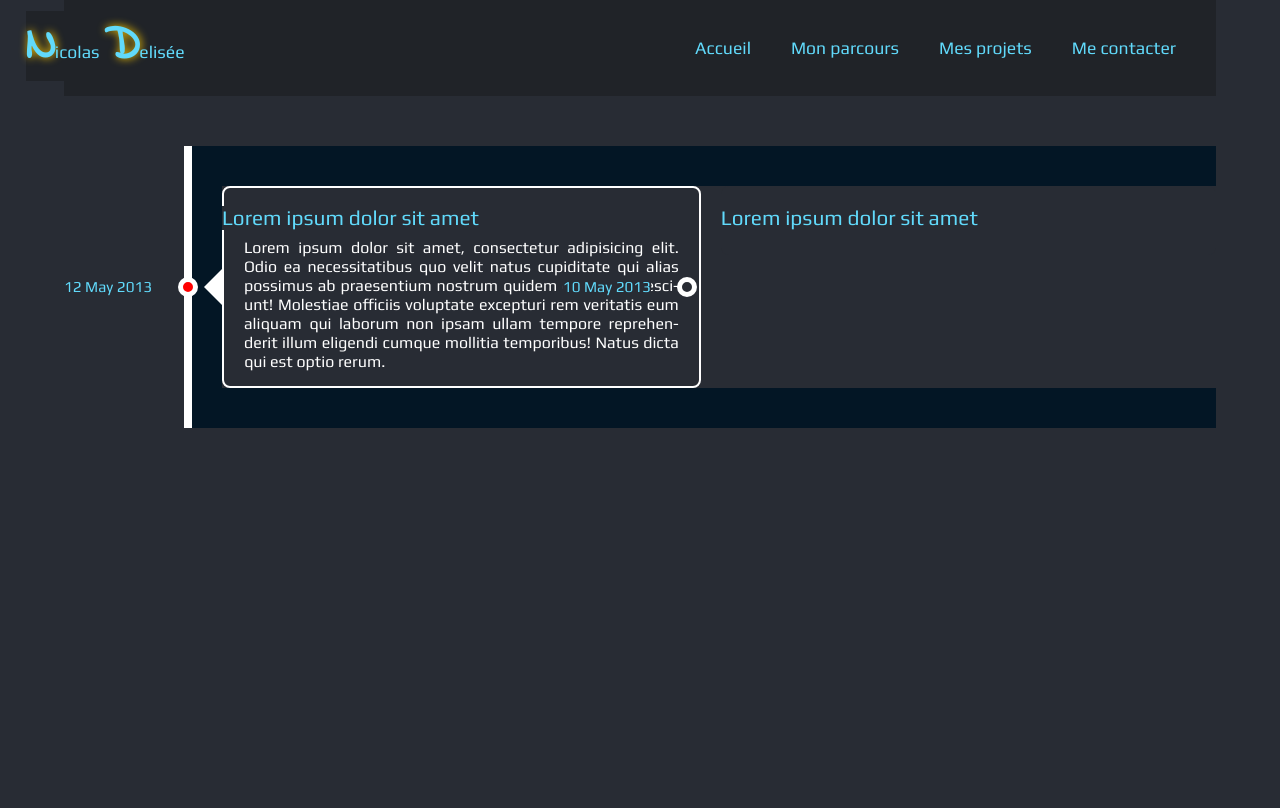
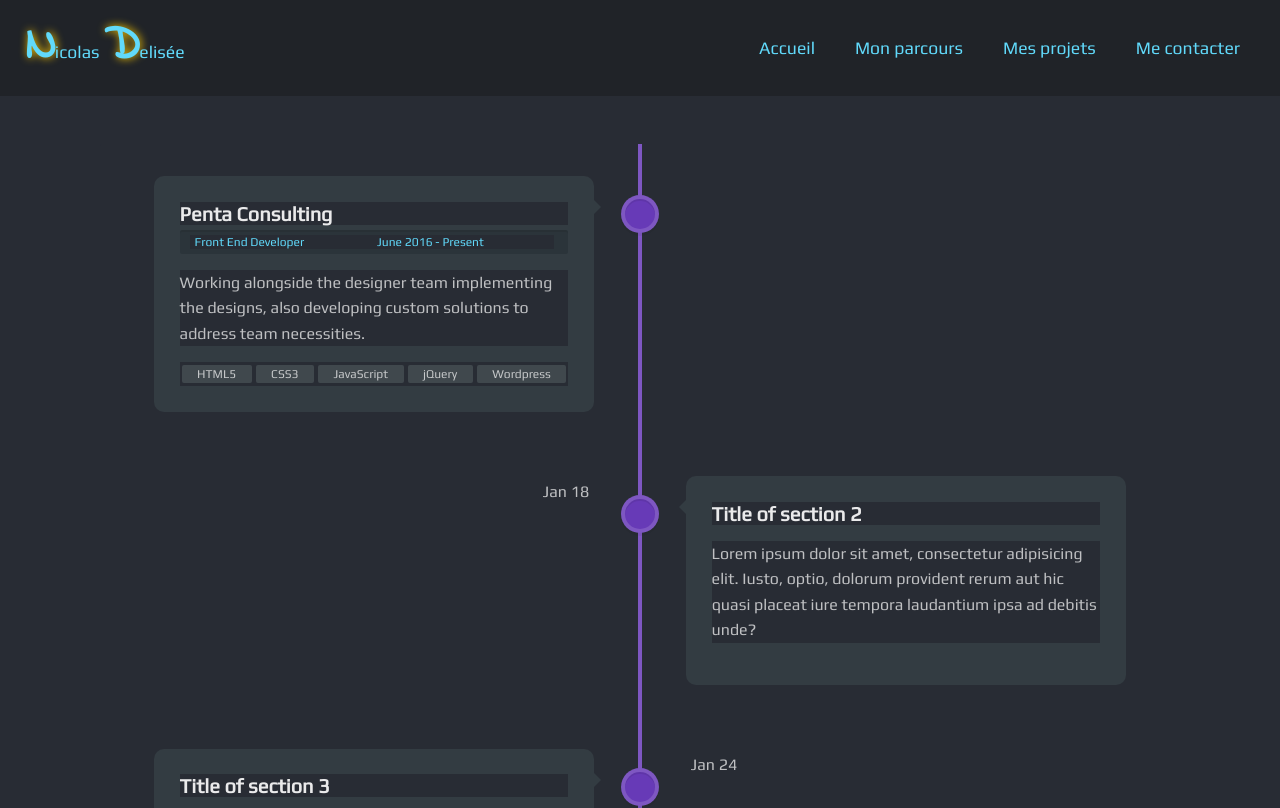
Before and after one commit to nicolasdelisee/Portfolio, a React (Vite) app: page /parcours in a window 1280 px wide. Shown: the top 808 px of the page. Built offline with nearby package versions, Linux system fonts and the light colour scheme; the HTML template or start-up script is replaced by a standard one.

Commit message:
Timeline created

```diff
--- /dev/null
+++ b/data/TimelineDates.jsx
@@ -0,0 +1,25 @@
+import wcs from "../src/assets/pictures/wcs.png";
+import iut from "../src/assets/pictures/iut.jpg"
+// import olim from "../src/assets/pictures/olim.jpg"
+// import voyage from "../src/assets/pictures/voyage.png"
+
+const TimelineDates = [
+    {
+        id: 1,
+        date: "Septembre 2022",
+        place: "Wild Code School, Bordeaux",
+        title: "Développeur Web",
+        description: "J'ai réalisé une formation de 5 mois à la Wild Code School",
+        url_image: wcs,
+    },
+    {
+        id: 2,
+        date: "Mars 2018 - Août 2022",
+        place: "Engie Solutions, Bordeaux",
+        title: "Dessinateur-projeteur",
+        description: "J'ai travaillé pendant 5 ans chez Engie",
+        url_image: iut,
+    },
+];
+
+export default TimelineDates;
--- a/pages/Timeline.jsx
+++ b/pages/Timeline.jsx
@@ -1,38 +1,94 @@
 import React from 'react';
+import TimelineDates from '../data/TimelineDates';
 import "./Timeline.scss";
 
 
 const Timeline = () => {
     return (
         <div>
-            <ul id='timeline'>
-                <li class='work'>
-                    <input class='radio' id='work5' name='works' type='radio' checked />
-                        <div class="relative">
-                            <label for='work5'>Lorem ipsum dolor sit amet</label>
-                            <span class='date'>12 May 2013</span>
-                            <span class='circle'></span>
+            <section id="cd-timeline" className="cd-container">
+                <div className="cd-timeline-block">
+                    <div className="cd-timeline-img cd-picture">
+                    </div>
+
+                    <div className="cd-timeline-content">
+                        <h2>Penta Consulting</h2>
+                        <div className="timeline-content-info">
+                            <span className="timeline-content-info-title">
+                                <i className="fa fa-certificate" aria-hidden="true"></i>
+                                Front End Developer
+                            </span>
+                            <span className="timeline-content-info-date">
+                                <i className="fa fa-calendar-o" aria-hidden="true"></i>
+                                June 2016 - Present
+                            </span>
                         </div>
-                        <div class='content'>
-                            <p>
-                                Lorem ipsum dolor sit amet, consectetur adipisicing elit. Odio ea necessitatibus quo velit natus cupiditate qui alias possimus ab praesentium nostrum quidem obcaecati nesciunt! Molestiae officiis voluptate excepturi rem veritatis eum aliquam qui laborum non ipsam ullam tempore reprehenderit illum eligendi cumque mollitia temporibus! Natus dicta qui est optio rerum.
-                            </p>
-                        </div>
-                </li>
-                <li class='work'>
-                    <input class='radio' id='work3' name='works' type='radio' />
-                        <div class="relative">
-                            <label for='work3'>Lorem ipsum dolor sit amet</label>
-                            <span class='date'>10 May 2013</span>
-                            <span class='circle'></span>
-                        </div>
-                        <div class='content'>
-                            <p>
-                                Lorem ipsum dolor sit amet, consectetur adipisicing elit. Odio ea necessitatibus quo velit natus cupiditate qui alias possimus ab praesentium nostrum quidem obcaecati nesciunt! Molestiae officiis voluptate excepturi rem veritatis eum aliquam qui laborum non ipsam ullam tempore reprehenderit illum eligendi cumque mollitia temporibus! Natus dicta qui est optio rerum.
-                            </p>
-                        </div>
-                </li>
-            </ul>
+                        <p>Working alongside the designer team implementing the designs, also developing custom solutions to address team necessities.</p>
+                        <ul className="content-skills">
+                            <li>HTML5</li>
+                            <li>CSS3</li>
+                            <li>JavaScript</li>
+                            <li>jQuery</li>
+                            <li>Wordpress</li>
+                        </ul>
+                    </div>
+                </div>
+
+                <div className="cd-timeline-block">
+                    <div className="cd-timeline-img cd-movie">
+                    </div>
+
+                    <div className="cd-timeline-content">
+                        <h2>Title of section 2</h2>
+                        <p>Lorem ipsum dolor sit amet, consectetur adipisicing elit. Iusto, optio, dolorum provident rerum aut hic quasi placeat iure tempora laudantium ipsa ad debitis unde?</p>
+                        <span className="cd-date">Jan 18</span>
+                    </div>
+                </div>
+
+                <div className="cd-timeline-block">
+                    <div className="cd-timeline-img cd-picture">
+                    </div>
+
+                    <div className="cd-timeline-content">
+                        <h2>Title of section 3</h2>
+                        <p>Lorem ipsum dolor sit amet, consectetur adipisicing elit. Excepturi, obcaecati, quisquam id molestias eaque asperiores voluptatibus cupiditate error assumenda delectus odit similique earum voluptatem doloremque dolorem ipsam quae rerum quis. Odit, itaque, deserunt corporis vero ipsum nisi eius odio natus ullam provident pariatur temporibus quia eos repellat consequuntur perferendis enim amet quae quasi repudiandae sed quod veniam dolore possimus rem voluptatum eveniet eligendi quis fugiat aliquam sunt similique aut adipisci.</p>
+                        <span className="cd-date">Jan 24</span>
+                    </div>
+                </div>
+
+                <div className="cd-timeline-block">
+                    <div className="cd-timeline-img cd-location">
+                    </div>
+
+                    <div className="cd-timeline-content">
+                        <h2>Title of section 4</h2>
+                        <p>Lorem ipsum dolor sit amet, consectetur adipisicing elit. Iusto, optio, dolorum provident rerum aut hic quasi placeat iure tempora laudantium ipsa ad debitis unde? Iste voluptatibus minus veritatis qui ut.</p>
+                        <span className="cd-date">Feb 14</span>
+                    </div>
+                </div>
+
+                <div className="cd-timeline-block">
+                    <div className="cd-timeline-img cd-location">
+                    </div>
+
+                    <div className="cd-timeline-content">
+                        <h2>Title of section 5</h2>
+                        <p>Lorem ipsum dolor sit amet, consectetur adipisicing elit. Iusto, optio, dolorum provident rerum.</p>
+                        <span className="cd-date">Feb 18</span>
+                    </div>
+                </div>
+
+                <div className="cd-timeline-block">
+                    <div className="cd-timeline-img cd-movie">
+                    </div>
+
+                    <div className="cd-timeline-content">
+                        <h2>Final Section</h2>
+                        <p>This is the content of the last section</p>
+                        <span className="cd-date">Feb 26</span>
+                    </div>
+                </div>
+            </section>
         </div>
     );
 }
--- a/pages/Timeline.scss
+++ b/pages/Timeline.scss
@@ -1,118 +1,236 @@
+.cd-container {
+width: 90%;
+max-width: 1080px;
+margin: 0 auto;
+padding: 0 10%;
+border-radius: 2px;
+}
+.cd-container::after {
+content: '';
+display: table;
+clear: both;
+}
 
- body {
-   max-width: 1200px;
-   margin: 0 auto;
-   padding: 0 5%;
-   font-size: 100%;
-   font-family: 'Noto Sans', sans-serif;
-   color: white;
+/* --------------------------------
+
+Main components
+
+-------------------------------- */
+
+
+#cd-timeline {
+position: relative;
+padding: 2em 0;
+margin-top: 2em;
+margin-bottom: 2em;
 }
- h2 {
-   margin: 3em 0 0 0;
-   font-size: 1.5em;
-   letter-spacing: 2px;
-   text-transform: uppercase;
+#cd-timeline::before {
+content: '';
+position: absolute;
+top: 0;
+left: 25px;
+height: 100%;
+width: 4px;
+background: #7E57C2;
+z-index: 100;
 }
- #timeline {
-   list-style: none;
-   margin: 50px 0 30px 120px;
-   padding-left: 30px;
-   border-left: 8px solid white;
-   li {
-     margin: 40px 0;
-     position: relative;
+@media only screen and (min-width: 1170px) {
+#cd-timeline {
+  margin-top: 3em;
+  margin-bottom: 3em;
 }
-   p {
-     margin: 0 0 15px;
+#cd-timeline::before {
+  left: 50%;
+  margin-left: -2px;
 }
 }
- .date {
-   margin-top: -10px;
-   top: 50%;
-   left: -158px;
-   font-size: 0.95em;
-   line-height: 20px;
-   position: absolute;
+
+.cd-timeline-block {
+position: relative;
+margin: 2em 0;
 }
- .circle {
-   margin-top: -10px;
-   top: 50%;
-   left: -44px;
-   width: 10px ;
-   height: 10px;
-   border: 5px solid white;
-   border-radius: 50%;
-   display: block;
-   position: absolute;
+.cd-timeline-block:after {
+content: "";
+display: table;
+clear: both;
 }
- .content {
-   max-height: 20px;
-   padding: 50px 20px 0;
-   border-color: transparent;
-   border-width: 2px;
-   border-style: solid;
-   border-radius: 0.5em;
-   position: relative;
-
-   &:before, &:after {
-     content: "";
-     width: 0;
-     height: 0;
-     border: solid transparent;
-     position: absolute;
-     pointer-events: none;
-     right: 100%;
+.cd-timeline-block:first-child {
+margin-top: 0;
 }
-   &:before {
-     border-right-color: inherit;
-     border-width: 20px;
-     top: 50%;
-     margin-top: -20px;
+.cd-timeline-block:last-child {
+margin-bottom: 0;
 }
-   &:after {
-     border-width: 17px;
-     top: 50%;
-     margin-top: -17px;
+@media only screen and (min-width: 1170px) {
+.cd-timeline-block {
+  margin: 4em 0;
 }
-   p {
-     max-height: 0;
-     color: transparent;
-     text-align: justify;
-     word-break: break-word;
-     hyphens: auto;
-     overflow: hidden;
+.cd-timeline-block:first-child {
+  margin-top: 0;
+}
+.cd-timeline-block:last-child {
+  margin-bottom: 0;
 }
 }
- label{
-   font-size: 1.3em;
+
+.cd-timeline-img {
 position: absolute;
-   z-index: 100;
-   top: 20px;
-   ---webkit-transition: --webkit-transform 0.2s linear;
+top: 8px;
+left: 12px;
+z-index:101;
+width: 30px;
+height: 30px;
+border-radius: 50%;
+box-shadow: 0 0 0 4px #7E57C2, inset 0 2px 0 rgba(0, 0, 0, 0.08), 0 3px 0 4px rgba(0, 0, 0, 0.05);
 }
- .radio {
-   display: none;
+.cd-timeline-img {
+background: #673AB7;
 }
- .radio:checked {
-   & + .relative {
-     label {
-       cursor: auto;
-       --webkit-transform: translateX(42px);
-     }
-     .circle {
-        background: red;
+@media only screen and (min-width: 1170px) {
+.cd-timeline-img {
+  width: 30px;
+  height: 30px;
+  left: 50%;
+  margin-left: -15px;
+  margin-top: 15px;
+  /* Force Hardware Acceleration in WebKit */
+  --webkit-transform: translateZ(0);
+  --webkit-backface-visibility: hidden;
 }
 }
-   & ~ .content {
-     max-height: 180px;
-     border-color: white;
-     margin-right: 20px;
-     --webkit-transform: translateX(20px);
-     --webkit-transition: max-height 0.4s linear, border-color 0.5s linear, --webkit-transform 0.2s linear;
-     p {
-       max-height: 200px;
-       color: white;
-       --webkit-transition: color 0.3s linear 0.3s;
+
+.cd-timeline-content {
+position: relative;
+margin-left: 60px;
+margin-right: 30px;
+background: #333C42;
+border-radius: 10px;
+padding: 1em;
+.timeline-content-info {
+  background: #2B343A;
+  padding: 5px 10px;
+  color: rgba(255,255,255,0.7);
+  font-size: 12px;
+  box-shadow:  inset 0 2px 0 rgba(0, 0, 0, 0.08);
+  border-radius: 2px;
+  i {
+    margin-right: 5px;
+  }
+  .timeline-content-info-title, .timeline-content-info-date {
+    width: calc(50% - 2px);
+    display: inline-block;
+  }
+  @media (max-width: 500px) {
+    .timeline-content-info-title, .timeline-content-info-date {
+      display: block;
+      width:100%;
     }
   }
 }
+.content-skills {
+  font-size: 12px;
+  padding:0;
+  margin-bottom: 0;
+  display:flex;
+  flex-wrap: wrap;
+  justify-content: center;
+  li {
+    background: #40484D;
+    border-radius: 2px;
+    display: inline-block;
+    padding: 2px 10px;
+    color: rgba(255,255,255,0.7);
+    margin: 3px 2px;
+    text-align: center;
+    flex-grow: 1;
+  }
+}
+}
+.cd-timeline-content:after {
+content: "";
+display: table;
+clear: both;
+}
+.cd-timeline-content h2 {
+color: rgba(255,255,255,.9);
+margin-top:0;
+margin-bottom: 5px;
+}
+.cd-timeline-content p, .cd-timeline-content .cd-date {
+color: rgba(255,255,255,.7);
+font-size: 13px;
+font-size: 0.8125rem;
+}
+.cd-timeline-content .cd-date {
+display: inline-block;
+}
+.cd-timeline-content p {
+margin: 1em 0;
+line-height: 1.6;
+}
+
+.cd-timeline-content::before {
+content: '';
+position: absolute;
+top: 16px;
+right: 100%;
+height: 0;
+width: 0;
+border: 7px solid transparent;
+border-right: 7px solid #333C42;
+}
+
+@media only screen and (min-width: 768px) {
+.cd-timeline-content h2 {
+  font-size: 20px;
+  font-size: 1.25rem;
+}
+.cd-timeline-content p {
+  font-size: 16px;
+  font-size: 1rem;
+}
+.cd-timeline-content .cd-read-more, .cd-timeline-content .cd-date {
+  font-size: 14px;
+  font-size: 0.875rem;
+}
+}
+@media only screen and (min-width: 1170px) {
+.cd-timeline-content {
+  color: white;
+  margin-left: 0;
+  padding: 1.6em;
+  width: 36%;
+  margin: 0 5%
+}
+.cd-timeline-content::before {
+  top: 24px;
+  left: 100%;
+  border-color: transparent;
+  border-left-color: #333C42;
+}
+.cd-timeline-content .cd-date {
+  position: absolute;
+  width: 100%;
+  left: 122%;
+  top: 6px;
+  font-size: 16px;
+  font-size: 1rem;
+}
+.cd-timeline-block:nth-child(even) .cd-timeline-content {
+  float: right;
+}
+.cd-timeline-block:nth-child(even) .cd-timeline-content::before {
+  top: 24px;
+  left: auto;
+  right: 100%;
+  border-color: transparent;
+  border-right-color: #333C42;
+}
+.cd-timeline-block:nth-child(even) .cd-timeline-content .cd-read-more {
+  float: right;
+}
+.cd-timeline-block:nth-child(even) .cd-timeline-content .cd-date {
+  left: auto;
+  right: 122%;
+  text-align: right;
+}
+}
```
Also changed, not shown: data/Project.jsx (+16 -16 lines), pages/Projects.jsx (+5 -5 lines), src/assets/pictures/iut.jpg (added), src/assets/pictures/wcs.png (added). Lines whose indentation alone changed are shown as unchanged.
